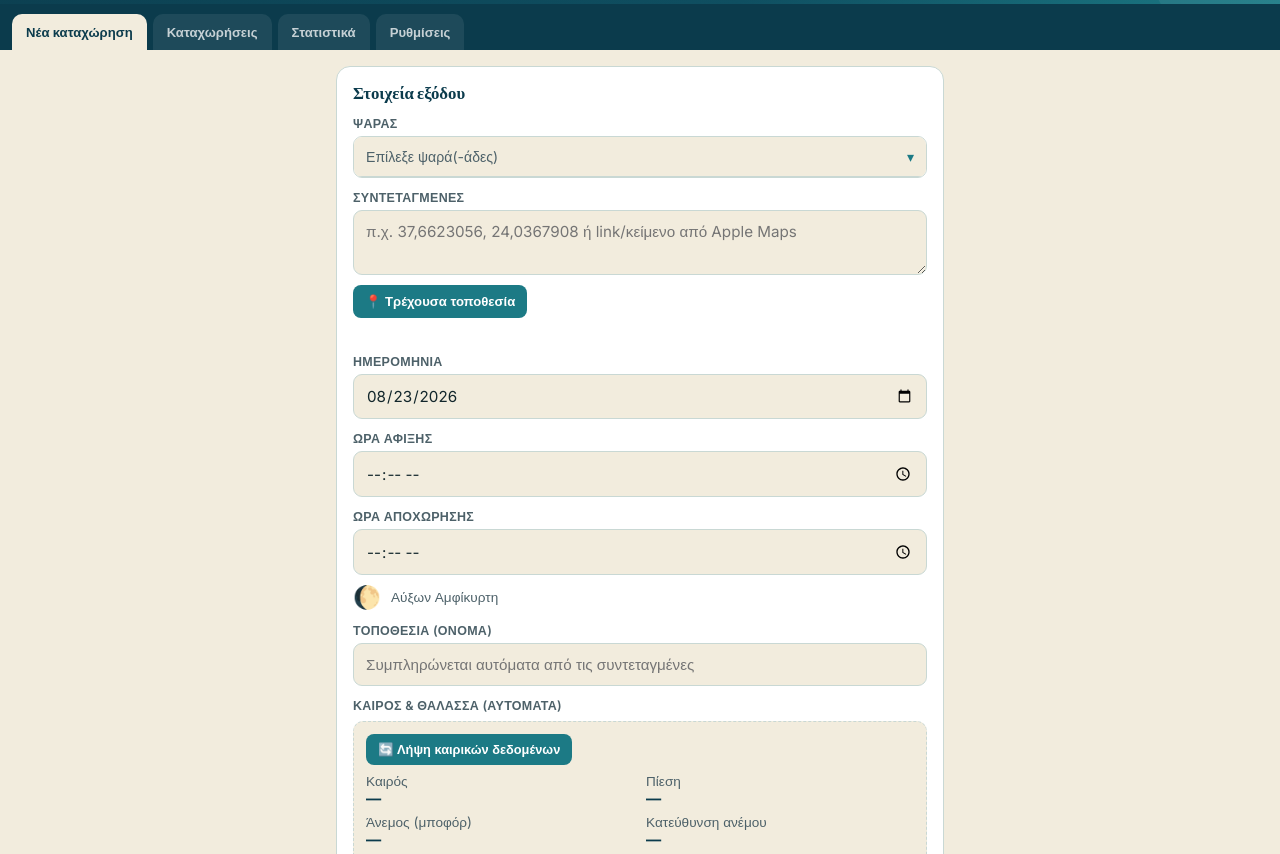
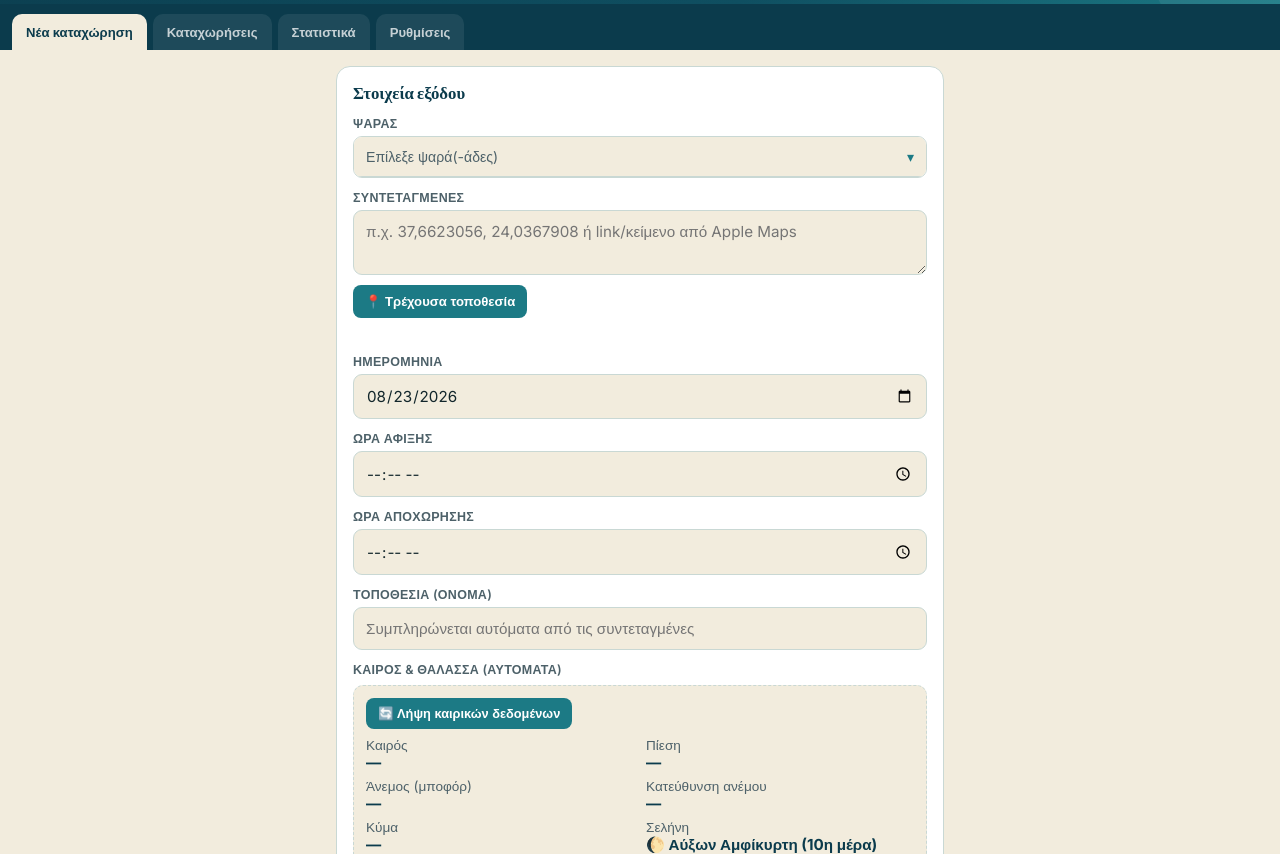
Before and after one commit to aglentzakis-dot/Andreas, a plain HTML site: page psarema/index.html in a window 1280 px wide. Shown: the part 98-952 px from the top of the page. Drawn offline with nearby package versions, Linux system fonts and the light colour scheme.

Commit message:
Add files via upload

```diff
--- a/psarema/index.html
+++ b/psarema/index.html
@@ -4,6 +4,11 @@
 <meta charset="UTF-8">
 <meta name="viewport" content="width=device-width, initial-scale=1.0, maximum-scale=1.0">
 <title>Ημερολόγιο Ψαρέματος</title>
+<link rel="manifest" href="manifest.json">
+<link rel="icon" type="image/png" sizes="192x192" href="icon-192.png">
+<link rel="icon" type="image/png" sizes="32x32" href="favicon-32.png">
+<link rel="apple-touch-icon" sizes="180x180" href="apple-touch-icon.png">
+<meta name="theme-color" content="#0B3B4C">
 <link rel="preconnect" href="https://fonts.googleapis.com">
 <link href="https://fonts.googleapis.com/css2?family=Bitter:wght@600;700;800&family=Inter:wght@400;500;600;700&display=swap" rel="stylesheet">
 <style>
@@ -187,8 +192,6 @@
       <label>Ώρα αποχώρησης</label>
       <input type="time" id="f-timeout">
 
-      <div class="moon-preview" id="moon-preview">🌑 <span id="moon-text">Επίλεξε ημερομηνία</span></div>
-
       <label>Τοποθεσία (όνομα)</label>
       <input type="text" id="f-locname" placeholder="Συμπληρώνεται αυτόματα από τις συντεταγμένες">
 
@@ -201,6 +204,8 @@
           <div>Άνεμος (μποφόρ)<span>—</span></div>
           <div>Κατεύθυνση ανέμου<span>—</span></div>
           <div>Κύμα<span>—</span></div>
+          <div>Σελήνη<span>—</span></div>
+          <div>Παλίρροια (εκτίμηση)<span>—</span></div>
         </div>
         <div class="weather-status" id="f-weather-status">Συμπλήρωσε ημερομηνία και συντεταγμένες, μετά πάτα λήψη.</div>
       </div>
@@ -295,8 +300,6 @@
     <label>Ώρα αποχώρησης</label>
     <input type="time" id="e-timeout">
 
-    <div class="moon-preview" id="e-moon-preview">🌑 <span id="e-moon-text"></span></div>
-
     <label>Τοποθεσία (όνομα)</label>
     <input type="text" id="e-locname">
 
@@ -309,6 +312,8 @@
         <div>Άνεμος (μποφόρ)<span>—</span></div>
         <div>Κατεύθυνση ανέμου<span>—</span></div>
         <div>Κύμα<span>—</span></div>
+        <div>Σελήνη<span>—</span></div>
+        <div>Παλίρροια (εκτίμηση)<span>—</span></div>
       </div>
       <div class="weather-status" id="e-weather-status"></div>
     </div>
@@ -685,18 +690,44 @@ function moonLabel(phase){
   if(phase < 0.78) return ['🌗','Τελευταίο Τέταρτο'];
   return ['🌘','Φθίνουσα Μηνίσκος'];
 }
-function updateMoonPreview(dateId, previewId, textId){
-  const val = document.getElementById(dateId).value;
-  const preview = document.getElementById(previewId);
-  const ph = moonPhase(val);
-  if(ph === null){ preview.innerHTML = `🌑 <span id="${textId}">Επίλεξε ημερομηνία</span>`; return; }
+function hoursToHHMM(h){
+  h = ((h % 24) + 24) % 24;
+  let hh = Math.floor(h);
+  let mm = Math.round((h - hh) * 60);
+  if(mm === 60){ mm = 0; hh = (hh + 1) % 24; }
+  return String(hh).padStart(2,'0') + ':' + String(mm).padStart(2,'0');
+}
+function computeMoonInfo(dateStr){
+  const ph = moonPhase(dateStr);
+  if(ph === null) return null;
   const [emoji, label] = moonLabel(ph);
-  preview.innerHTML = `<span class="moon-emoji">${emoji}</span> <span id="${textId}">${label}</span>`;
+  const ageDays = ph * 29.53058867;
+  const lunarDay = Math.max(1, Math.min(30, Math.round(ageDays) || 1));
+  const upperTransit = (12 + ageDays * 0.828) % 24;
+  const lowerTransit = (upperTransit + 12.42) % 24;
+  const low1 = (upperTransit + 6.21) % 24;
+  const low2 = (lowerTransit + 6.21) % 24;
+  const highs = [upperTransit, lowerTransit].sort((a,b)=>a-b);
+  const lows = [low1, low2].sort((a,b)=>a-b);
+  return { emoji, label, lunarDay, highs, lows };
 }
-document.getElementById('f-date').addEventListener('change', ()=>updateMoonPreview('f-date','moon-preview','moon-text'));
-document.getElementById('e-date').addEventListener('change', ()=>updateMoonPreview('e-date','e-moon-preview','e-moon-text'));
+function paintMoonCells(gridId, dateStr){
+  const grid = document.getElementById(gridId);
+  const cells = grid.children;
+  const moonCell = cells[5], tideCell = cells[6];
+  const info = computeMoonInfo(dateStr);
+  if(!info){
+    moonCell.querySelector('span').textContent = '—';
+    tideCell.querySelector('span').textContent = '—';
+    return;
+  }
+  moonCell.querySelector('span').textContent = `${info.emoji} ${info.label} (${info.lunarDay}η μέρα)`;
+  tideCell.querySelector('span').textContent = `Πλημ. ${hoursToHHMM(info.highs[0])} & ${hoursToHHMM(info.highs[1])} · Άμπ. ${hoursToHHMM(info.lows[0])} & ${hoursToHHMM(info.lows[1])}`;
+}
+document.getElementById('f-date').addEventListener('change', ()=>paintMoonCells('f-weather-grid', document.getElementById('f-date').value));
+document.getElementById('e-date').addEventListener('change', ()=>paintMoonCells('e-weather-grid', document.getElementById('e-date').value));
 document.getElementById('f-date').value = new Date().toISOString().slice(0,10);
-updateMoonPreview('f-date','moon-preview','moon-text');
+paintMoonCells('f-weather-grid', document.getElementById('f-date').value);
 
 /* ---------- automatic weather / pressure / wind / wave fetch ---------- */
 const WEATHER_CODES = {
@@ -869,7 +900,7 @@ function resetForm(){
   refreshPickers(); renderFishQty();
   photoState['f-photo-grid'] = [];
   renderPhotoGrid('f-photo-grid');
-  updateMoonPreview('f-date','moon-preview','moon-text');
+  paintMoonCells('f-weather-grid', document.getElementById('f-date').value);
 }
 
 /* ---------- entries list, grouped by month ---------- */
@@ -950,7 +981,7 @@ async function openDetail(id){
   bindDeletable('e-equip-chip-list', equips, eSelEquip, 'e-equip-count-sum', null, 'psarema_equip');
   renderEditFishQty(e.fish);
 
-  updateMoonPreview('e-date','e-moon-preview','e-moon-text');
+  paintMoonCells('e-weather-grid', e.date);
   const parsed = parseCoords(e.coords);
   document.getElementById('e-coord-preview').innerHTML = parsed ? `<a href="https://www.google.com/maps?q=${parsed.lat},${parsed.lng}" target="_blank">📍 Άνοιγμα στο Google Maps (${parsed.lat}, ${parsed.lng})</a>` : '';
 
```
Also changed, not shown: psarema/apple-touch-icon.png (added), psarema/favicon-32.png (added), psarema/icon-192.png (added), psarema/icon-512.png (added), psarema/manifest.json (added).
